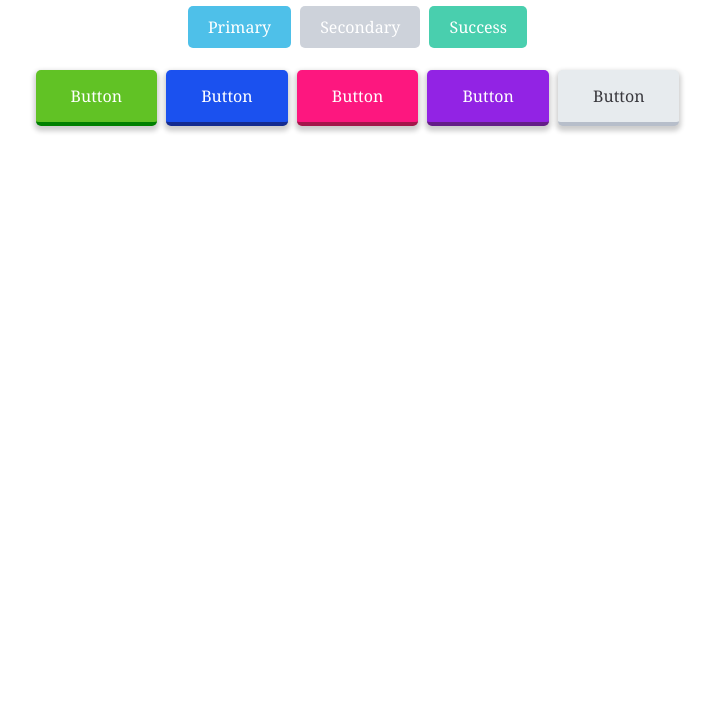
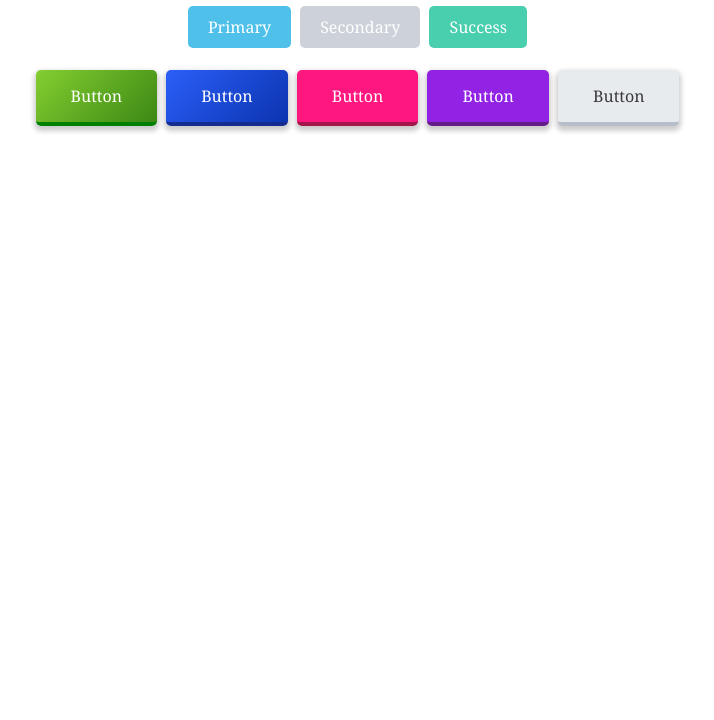
Before and after one commit to setrasariputra/Buttons-CSS, a plain HTML site: page index.html in a window 1280 px wide. Shown: the part 80-800 px from the top of the page, without its empty margins (280-994 px from the left). Drawn offline with Linux system fonts and the light colour scheme.

Commit message:
Button color linear gradient style

```diff
--- a/style.css
+++ b/style.css
@@ -37,20 +37,22 @@ body {
     background-color: #dddddd;
 }
 .btn-fancy-softgreen {
-    background-color: #61c225;
+    /* background-color: #61c225; */
+    background: linear-gradient(135deg, #84ce31, #3c8814);
     border-bottom: 4px solid green;
     color: white;
 }
 .btn-fancy-softgreen:hover {
-    background-color: #52a91c;
+    background: linear-gradient(135deg, #3c8814, #84ce31);
 }
 .btn-fancy-blue {
-    background-color: #1b51ef;
+    /* background-color: #1b51ef; */
+    background: linear-gradient(135deg,  #2c5ff9,  #0b34b0);
     border-bottom: 4px solid #142b90;
     color: white;
 }
 .btn-fancy-blue:hover {
-    background-color: #1446da;
+    background: linear-gradient(135deg,  #0b34b0, #2c5ff9);
 }
 .btn-fancy-pink {
     background-color: #FD177F;
```
